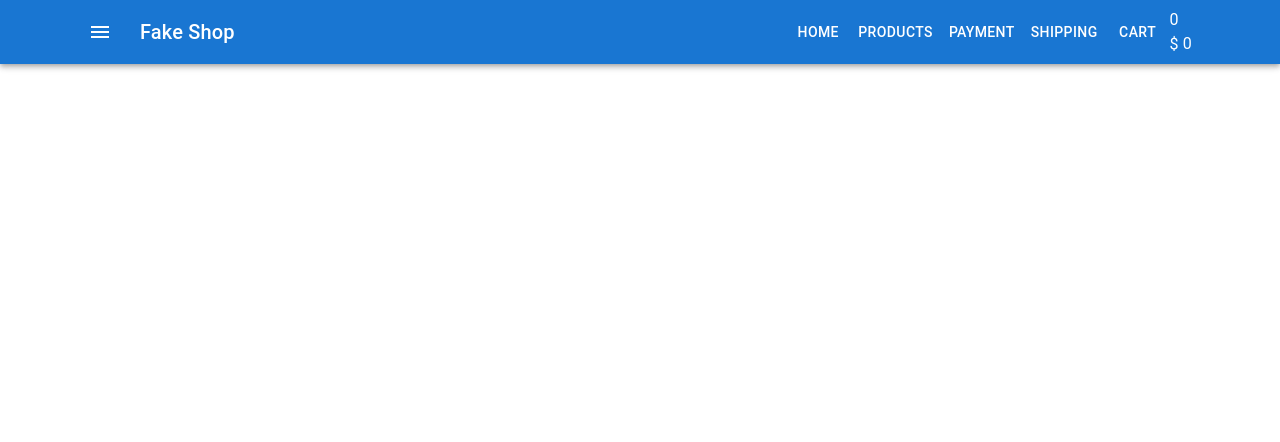
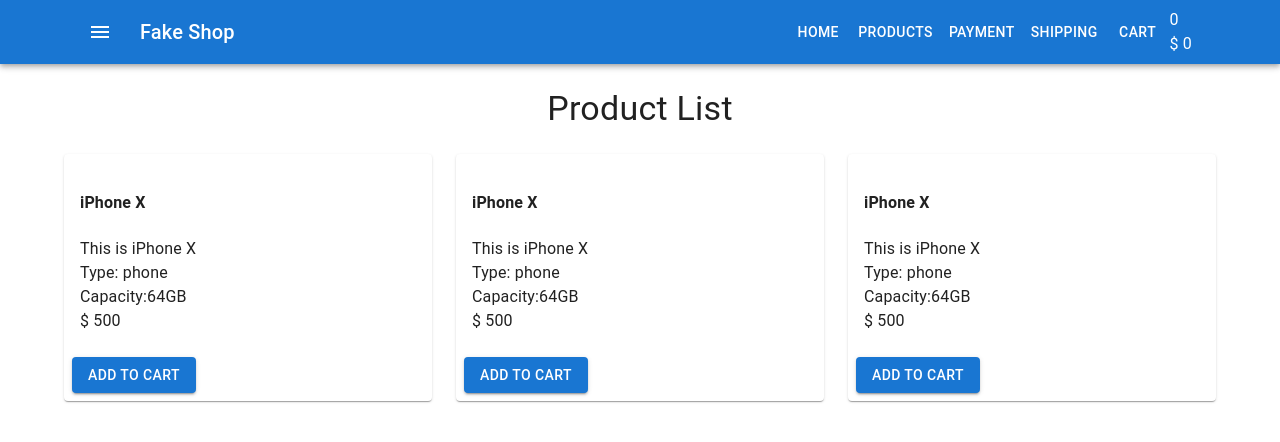
Before and after one commit to vovavoronyuk/react, a React (Create React App) app: page / in a window 1280 px wide. Shown: the top 442 px of the page. Built offline with nearby package versions, Linux system fonts and the light colour scheme.

Commit message:
add product list

```diff
--- /dev/null
+++ b/src/components/Products/ProductList.tsx
@@ -0,0 +1,34 @@
+import { Grid, Typography } from '@mui/material'
+import React from 'react'
+import ProductListItem from './ProductListItem'
+
+type Props = {}
+
+const ProductList = (props: Props) => {
+    return (
+        <>
+            <Typography variant="h4" textAlign="center" margin={3}>
+                Product List
+            </Typography>
+            <Grid
+                container
+                direction="row"
+                justifyContent="center"
+                alignItems="center"
+                spacing={3}
+            >
+                <Grid item xs={12} sm={6} md={4}>
+                    <ProductListItem />
+                </Grid>
+                <Grid item xs={12} sm={6} md={4}>
+                    <ProductListItem />
+                </Grid>
+                <Grid item xs={12} sm={6} md={4}>
+                    <ProductListItem />
+                </Grid>
+            </Grid>
+        </>
+    )
+}
+
+export default ProductList
--- /dev/null
+++ b/src/components/Products/ProductListItem.tsx
@@ -0,0 +1,22 @@
+import React from 'react'
+import { Button, Card, CardActions, CardContent } from '@mui/material'
+type Props = {}
+
+const ProductListItem = (props: Props) => {
+    return (
+        <Card>
+            <CardContent>
+                <h4 className="product-title">iPhone X</h4>
+                <div className="product-description">This is iPhone X</div>
+                <div className="product-features">Type: phone</div>
+                <div className="product-features">Capacity:64GB</div>
+                <div className="product-price">$ 500</div>
+            </CardContent>
+            <CardActions>
+                <Button variant="contained">Add to cart</Button>
+            </CardActions>
+        </Card>
+    )
+}
+
+export default ProductListItem
--- a/src/container/App/App.tsx
+++ b/src/container/App/App.tsx
@@ -1,11 +1,13 @@
 import React from 'react'
 import CssBaseline from '@mui/material/CssBaseline'
 import Header from 'container/Header/Header'
+import Main from 'container/Main/Main'
 const App = () => {
     return (
         <>
             <CssBaseline />
             <Header />
+            <Main />
         </>
     )
 }
--- /dev/null
+++ b/src/container/Main/Main.tsx
@@ -0,0 +1,17 @@
+import ProductList from 'components/Products/ProductList'
+import React from 'react'
+import { Container } from '@mui/material'
+
+type Props = {}
+
+const Main = (props: Props) => {
+    return (
+        <>
+            <Container>
+                <ProductList />
+            </Container>
+        </>
+    )
+}
+
+export default Main
```
